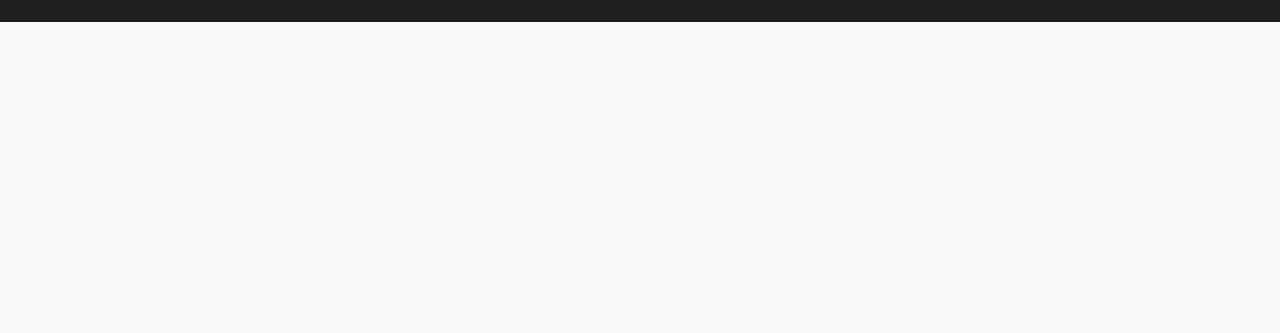
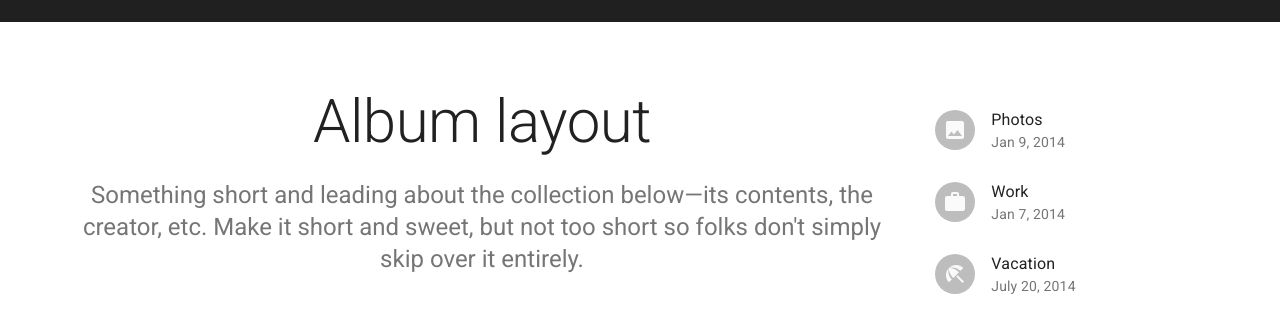
Before and after one commit to brandonkimmmm/atombomb-web, a React (Create React App) app: page / in a window 1280 px wide. Shown: the part 875-1208 px from the top of the page. Before the commit the page ends 897 px from the top, so only its background shows below. Built offline with nearby package versions, Linux system fonts and the light colour scheme; no server answers.

Commit message:
landing finished

```diff
--- /dev/null
+++ b/src/components/LandingList/index.js
@@ -0,0 +1,43 @@
+import React from 'react';
+import { useStyles } from './styles';
+import List from '@material-ui/core/List';
+import ListItem from '@material-ui/core/ListItem';
+import ListItemText from '@material-ui/core/ListItemText';
+import ListItemAvatar from '@material-ui/core/ListItemAvatar';
+import Avatar from '@material-ui/core/Avatar';
+import ImageIcon from '@material-ui/icons/Image';
+import WorkIcon from '@material-ui/icons/Work';
+import BeachAccessIcon from '@material-ui/icons/BeachAccess';
+
+export const LandingList = () => {
+	const classes = useStyles();
+
+	return (
+		<List className={classes.root}>
+			<ListItem>
+				<ListItemAvatar>
+				<Avatar>
+					<ImageIcon />
+				</Avatar>
+				</ListItemAvatar>
+				<ListItemText primary="Photos" secondary="Jan 9, 2014" />
+			</ListItem>
+			<ListItem>
+				<ListItemAvatar>
+					<Avatar>
+						<WorkIcon />
+					</Avatar>
+				</ListItemAvatar>
+				<ListItemText primary="Work" secondary="Jan 7, 2014" />
+			</ListItem>
+			<ListItem>
+				<ListItemAvatar>
+					<Avatar>
+						<BeachAccessIcon />
+					</Avatar>
+				</ListItemAvatar>
+				<ListItemText primary="Vacation" secondary="July 20, 2014" />
+			</ListItem>
+		</List>
+	);
+}
--- /dev/null
+++ b/src/components/LandingList/styles.js
@@ -0,0 +1,9 @@
+import { makeStyles } from '@material-ui/core/styles';
+
+export const useStyles = makeStyles((theme) => ({
+	root: {
+		width: '100%',
+		maxWidth: 360,
+		backgroundColor: theme.palette.background.paper,
+	},
+}));
--- a/src/components/LandingSocialMedia/index.js
+++ b/src/components/LandingSocialMedia/index.js
@@ -0,0 +1,32 @@
+import React from 'react';
+import Container from '@material-ui/core/Container';
+import Typography from '@material-ui/core/Typography';
+import Grid from '@material-ui/core/Grid';
+import { useStyles } from './styles';
+
+import { LandingList } from '../LandingList';
+
+export const LandingSocialMedia = () => {
+	const classes = useStyles();
+	return (
+		<div className={classes.heroContent}>
+			<Container maxWidth="lg">
+				<Grid container spacing={4} justify="center">
+					<Grid item lg={8}>
+						<Typography component="h1" variant="h2" align="center" color="textPrimary" gutterBottom>
+							Album layout
+						</Typography>
+						<Typography variant="h5" align="center" color="textSecondary" paragraph>
+							Something short and leading about the collection below—its contents, the creator, etc.
+							Make it short and sweet, but not too short so folks don&apos;t simply skip over it
+							entirely.
+						</Typography>
+					</Grid>
+					<Grid item lg={3}>
+						<LandingList />
+					</Grid>
+				</Grid>
+			</Container>
+		</div>
+	)
+};
--- /dev/null
+++ b/src/components/LandingSocialMedia/styles.js
@@ -0,0 +1,11 @@
+import { makeStyles } from '@material-ui/core/styles';
+
+export const useStyles = makeStyles(theme => ({
+	heroContent: {
+		backgroundColor: theme.palette.background.paper,
+		padding: theme.spacing(8, 0, 6),
+	},
+	heroButtons: {
+		marginTop: theme.spacing(4),
+	}
+}));
--- a/src/containers/Landing/index.js
+++ b/src/containers/Landing/index.js
@@ -3,6 +3,7 @@ import CssBaseline from '@material-ui/core/CssBaseline';
 
 import { LandingHero } from '../../components/LandingHero';
 import { LandingFunctionalities } from '../../components/LandingFunctionalities';
+import { LandingSocialMedia } from '../../components/LandingSocialMedia';
 
 export const Landing = () => {
 	return (
@@ -11,6 +12,7 @@ export const Landing = () => {
 			<main>
 				<LandingHero />
 				<LandingFunctionalities />
+				<LandingSocialMedia />
 			</main>
 		</Fragment>
 	);
```
